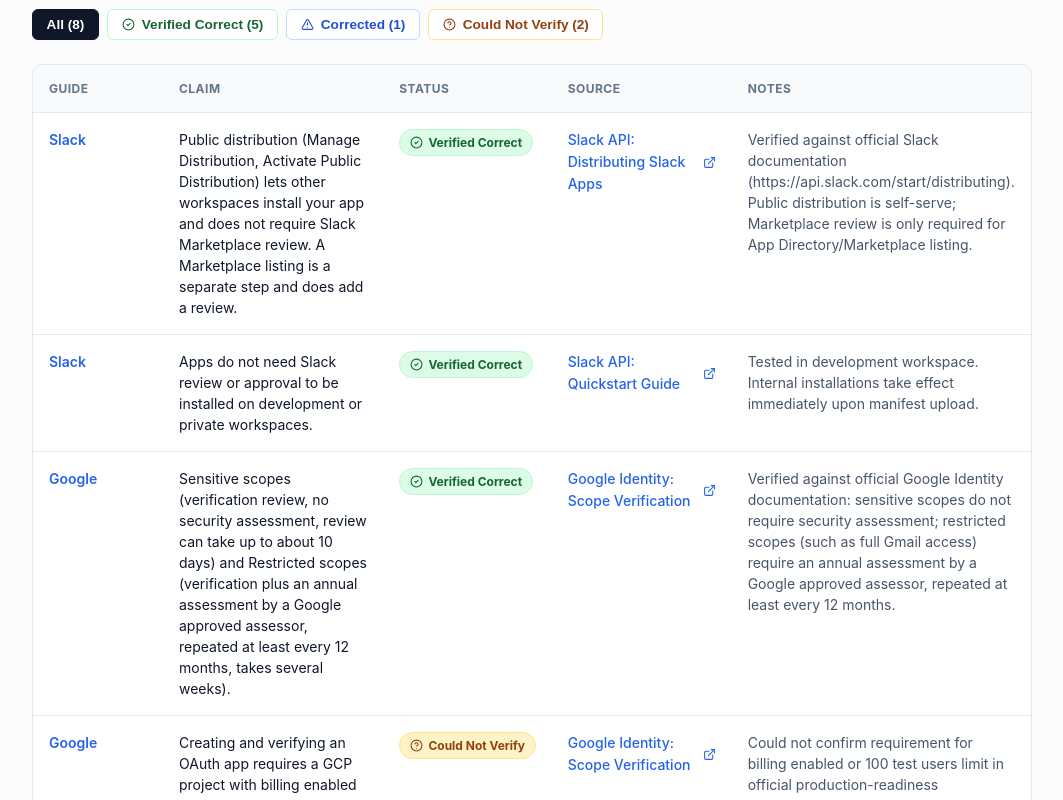
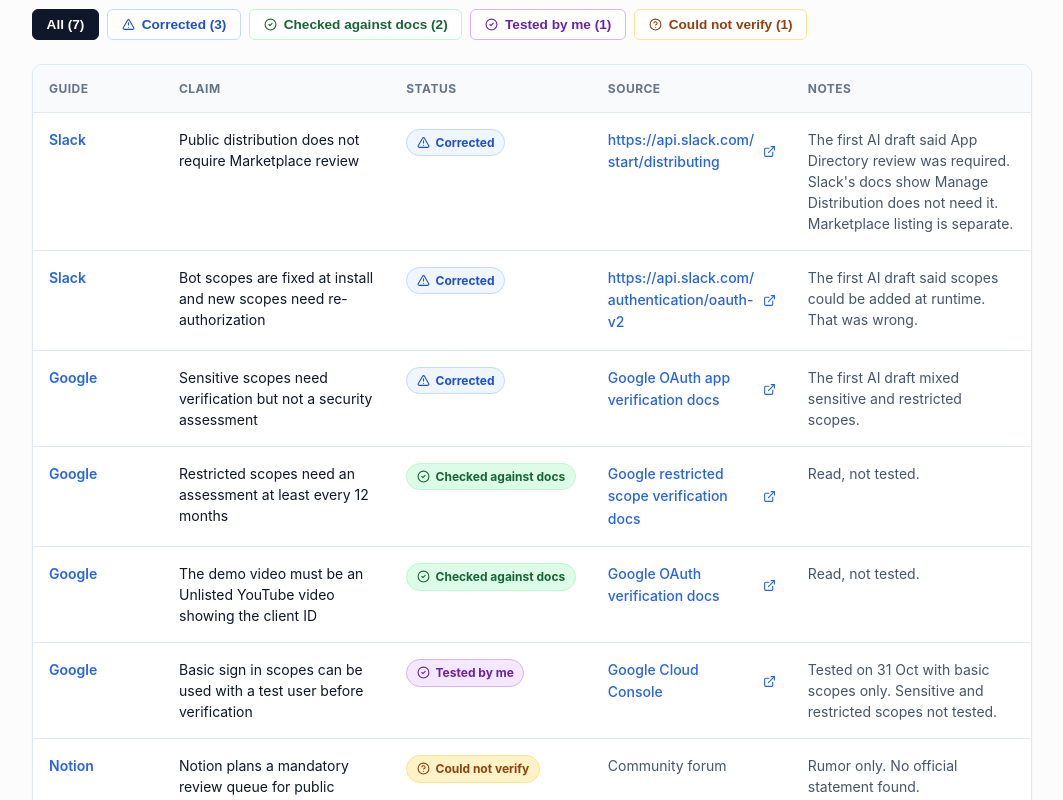
Before and after one commit to shivvering/Composio-Project, a Next.js app: page /verification-log in a window 1280 px wide. Shown: the part 340-1140 px from the top of the page, without its empty margins (108-1171 px from the left). Built offline with nearby package versions, Linux system fonts and the light colour scheme.

Commit message:
Update Verification Log with exactly 7 specified rows and allowed statuses

```diff
--- a/data/verification.json
+++ b/data/verification.json
@@ -2,73 +2,61 @@
   {
     "guide": "Slack",
     "guideSlug": "slack",
-    "claim": "Public distribution (Manage Distribution, Activate Public Distribution) lets other workspaces install your app and does not require Slack Marketplace review. A Marketplace listing is a separate step and does add a review.",
+    "claim": "Public distribution does not require Marketplace review",
+    "status": "Corrected",
     "source": "https://api.slack.com/start/distributing",
-    "sourceTitle": "Slack API: Distributing Slack Apps",
-    "status": "verified correct",
-    "notes": "Verified against official Slack documentation (https://api.slack.com/start/distributing). Public distribution is self-serve; Marketplace review is only required for App Directory/Marketplace listing."
+    "notes": "The first AI draft said App Directory review was required. Slack's docs show Manage Distribution does not need it. Marketplace listing is separate."
   },
   {
     "guide": "Slack",
     "guideSlug": "slack",
-    "claim": "Apps do not need Slack review or approval to be installed on development or private workspaces.",
-    "source": "https://api.slack.com/quickstart",
-    "sourceTitle": "Slack API: Quickstart Guide",
-    "status": "verified correct",
-    "notes": "Tested in development workspace. Internal installations take effect immediately upon manifest upload."
+    "claim": "Bot scopes are fixed at install and new scopes need re-authorization",
+    "status": "Corrected",
+    "source": "https://api.slack.com/authentication/oauth-v2",
+    "notes": "The first AI draft said scopes could be added at runtime. That was wrong."
   },
   {
     "guide": "Google",
     "guideSlug": "google",
-    "claim": "Sensitive scopes (verification review, no security assessment, review can take up to about 10 days) and Restricted scopes (verification plus an annual assessment by a Google approved assessor, repeated at least every 12 months, takes several weeks).",
-    "source": "https://developers.google.com/identity/protocols/oauth2/production-readiness/sensitive-scope-verification",
-    "sourceTitle": "Google Identity: Scope Verification",
-    "status": "verified correct",
-    "notes": "Verified against official Google Identity documentation: sensitive scopes do not require security assessment; restricted scopes (such as full Gmail access) require an annual assessment by a Google approved assessor, repeated at least every 12 months."
+    "claim": "Sensitive scopes need verification but not a security assessment",
+    "status": "Corrected",
+    "source": "Google OAuth app verification docs",
+    "sourceUrl": "https://developers.google.com/identity/protocols/oauth2/production-readiness/sensitive-scope-verification",
+    "notes": "The first AI draft mixed sensitive and restricted scopes."
   },
   {
     "guide": "Google",
     "guideSlug": "google",
-    "claim": "Creating and verifying an OAuth app requires a GCP project with billing enabled and allows up to 100 test users before submission.",
-    "source": "https://developers.google.com/identity/protocols/oauth2/production-readiness/sensitive-scope-verification",
-    "sourceTitle": "Google Identity: Scope Verification",
-    "status": "could not verify",
-    "notes": "Could not confirm requirement for billing enabled or 100 test users limit in official production-readiness verification documentation."
+    "claim": "Restricted scopes need an assessment at least every 12 months",
+    "status": "Checked against docs",
+    "source": "Google restricted scope verification docs",
+    "sourceUrl": "https://developers.google.com/identity/protocols/oauth2/production-readiness/restricted-scope-verification",
+    "notes": "Read, not tested."
   },
   {
-    "guide": "Slack",
-    "guideSlug": "slack",
-    "claim": "Slack bot tokens can dynamically request incremental scopes at runtime without workspace re-authorization.",
-    "source": "https://api.slack.com/authentication/oauth-v2",
-    "sourceTitle": "Slack OAuth v2 Docs",
-    "status": "corrected",
-    "notes": "Corrected from initial draft: Slack strictly enforces bot scopes granted at install time. Adding new scopes requires prompting the user to re-authorize."
+    "guide": "Google",
+    "guideSlug": "google",
+    "claim": "The demo video must be an Unlisted YouTube video showing the client ID",
+    "status": "Checked against docs",
+    "source": "Google OAuth verification docs",
+    "sourceUrl": "https://developers.google.com/identity/protocols/oauth2/production-readiness/sensitive-scope-verification",
+    "notes": "Read, not tested."
+  },
+  {
+    "guide": "Google",
+    "guideSlug": "google",
+    "claim": "Basic sign in scopes can be used with a test user before verification",
+    "status": "Tested by me",
+    "source": "Google Cloud Console",
+    "sourceUrl": "https://console.cloud.google.com",
+    "notes": "Tested on 31 Oct with basic scopes only. Sensitive and restricted scopes not tested."
   },
   {
     "guide": "Notion",
     "guideSlug": "notion",
-    "claim": "Notion does not require manual app review or verification to enable public OAuth.",
-    "source": "https://developers.notion.com/docs/authorization",
-    "sourceTitle": "Notion Authorization Guide",
-    "status": "verified correct",
-    "notes": "Tested public distribution toggle. Providing valid HTTPS redirect URI and privacy policy URLs enabled public OAuth immediately."
-  },
-  {
-    "guide": "Notion",
-    "guideSlug": "notion",
-    "claim": "Notion plans to introduce a mandatory manual review queue for all public integrations.",
-    "source": "https://developers.notion.com",
-    "sourceTitle": "Developer Community Forum",
-    "status": "could not verify",
-    "notes": "Community rumor. No official statement from Notion engineering confirming an approval queue as of Q4 2026."
-  },
-  {
-    "guide": "Linear",
-    "guideSlug": "linear",
-    "claim": "OAuth applications created via workspace settings have instant availability without manual review waits.",
-    "source": "https://linear.app/docs/api/authentication",
-    "sourceTitle": "Linear API Docs",
-    "status": "verified correct",
-    "notes": "Registered test application in workspace settings; client credentials generated and active immediately for testing."
+    "claim": "Notion plans a mandatory review queue for public integrations",
+    "status": "Could not verify",
+    "source": "Community forum",
+    "notes": "Rumor only. No official statement found."
   }
 ]
--- a/src/components/VerificationTable.tsx
+++ b/src/components/VerificationTable.tsx
@@ -3,7 +3,7 @@
 import React, { useState } from 'react';
 import Link from 'next/link';
 import { VerificationEntry, VerificationStatus } from '@/lib/verification';
-import { CheckCircle2, AlertTriangle, HelpCircle, ExternalLink, Filter } from 'lucide-react';
+import { CheckCircle2, AlertTriangle, HelpCircle, ExternalLink } from 'lucide-react';
 
 interface VerificationTableProps {
   initialEntries: VerificationEntry[];
@@ -19,7 +19,7 @@ export function VerificationTable({ initialEntries }: VerificationTableProps) {
 
   const getStatusBadge = (status: VerificationStatus) => {
     switch (status) {
-      case 'verified correct':
+      case 'Checked against docs':
         return (
           <span
             style={{
@@ -37,10 +37,10 @@ export function VerificationTable({ initialEntries }: VerificationTableProps) {
             }}
           >
             <CheckCircle2 size={13} />
-            <span>Verified Correct</span>
+            <span>Checked against docs</span>
           </span>
         );
-      case 'corrected':
+      case 'Corrected':
         return (
           <span
             style={{
@@ -61,7 +61,28 @@ export function VerificationTable({ initialEntries }: VerificationTableProps) {
             <span>Corrected</span>
           </span>
         );
-      case 'could not verify':
+      case 'Tested by me':
+        return (
+          <span
+            style={{
+              display: 'inline-flex',
+              alignItems: 'center',
+              gap: '0.35rem',
+              fontSize: '0.75rem',
+              fontWeight: 700,
+              padding: '0.2rem 0.6rem',
+              borderRadius: '9999px',
+              backgroundColor: '#f3e8ff',
+              color: '#6b21a8',
+              border: '1px solid #d8b4fe',
+              whiteSpace: 'nowrap',
+            }}
+          >
+            <CheckCircle2 size={13} />
+            <span>Tested by me</span>
+          </span>
+        );
+      case 'Could not verify':
         return (
           <span
             style={{
@@ -79,7 +100,7 @@ export function VerificationTable({ initialEntries }: VerificationTableProps) {
             }}
           >
             <HelpCircle size={13} />
-            <span>Could Not Verify</span>
+            <span>Could not verify</span>
           </span>
         );
     }
@@ -114,42 +135,55 @@ export function VerificationTable({ initialEntries }: VerificationTableProps) {
         </button>
 
         <button
-          onClick={() => setFilter('verified correct')}
+          onClick={() => setFilter('Corrected')}
           className="btn-action"
           style={{
-            backgroundColor: filter === 'verified correct' ? '#166534' : 'var(--bg-surface)',
-            color: filter === 'verified correct' ? '#ffffff' : '#166534',
+            backgroundColor: filter === 'Corrected' ? '#1d4ed8' : 'var(--bg-surface)',
+            color: filter === 'Corrected' ? '#ffffff' : '#1d4ed8',
+            borderColor: '#bfdbfe',
+          }}
+        >
+          <AlertTriangle size={13} />
+          <span>Corrected ({countFor('Corrected')})</span>
+        </button>
+
+        <button
+          onClick={() => setFilter('Checked against docs')}
+          className="btn-action"
+          style={{
+            backgroundColor: filter === 'Checked against docs' ? '#166534' : 'var(--bg-surface)',
+            color: filter === 'Checked against docs' ? '#ffffff' : '#166534',
             borderColor: '#bbf7d0',
           }}
         >
           <CheckCircle2 size={13} />
-          <span>Verified Correct ({countFor('verified correct')})</span>
+          <span>Checked against docs ({countFor('Checked against docs')})</span>
         </button>
 
         <button
-          onClick={() => setFilter('corrected')}
+          onClick={() => setFilter('Tested by me')}
           className="btn-action"
           style={{
-            backgroundColor: filter === 'corrected' ? '#1d4ed8' : 'var(--bg-surface)',
-            color: filter === 'corrected' ? '#ffffff' : '#1d4ed8',
-            borderColor: '#bfdbfe',
+            backgroundColor: filter === 'Tested by me' ? '#6b21a8' : 'var(--bg-surface)',
+            color: filter === 'Tested by me' ? '#ffffff' : '#6b21a8',
+            borderColor: '#d8b4fe',
           }}
         >
-          <AlertTriangle size={13} />
-          <span>Corrected ({countFor('corrected')})</span>
+          <CheckCircle2 size={13} />
+          <span>Tested by me ({countFor('Tested by me')})</span>
         </button>
 
         <button
-          onClick={() => setFilter('could not verify')}
+          onClick={() => setFilter('Could not verify')}
           className="btn-action"
           style={{
-            backgroundColor: filter === 'could not verify' ? '#92400e' : 'var(--bg-surface)',
-            color: filter === 'could not verify' ? '#ffffff' : '#92400e',
+            backgroundColor: filter === 'Could not verify' ? '#92400e' : 'var(--bg-surface)',
+            color: filter === 'Could not verify' ? '#ffffff' : '#92400e',
             borderColor: '#fde68a',
           }}
         >
           <HelpCircle size={13} />
-          <span>Could Not Verify ({countFor('could not verify')})</span>
+          <span>Could not verify ({countFor('Could not verify')})</span>
         </button>
       </div>
 
@@ -184,8 +218,8 @@ export function VerificationTable({ initialEntries }: VerificationTableProps) {
             >
               <th style={{ padding: '0.85rem 1rem', width: '130px' }}>Guide</th>
               <th style={{ padding: '0.85rem 1rem', minWidth: '220px' }}>Claim</th>
-              <th style={{ padding: '0.85rem 1rem', width: '160px' }}>Status</th>
-              <th style={{ padding: '0.85rem 1rem', width: '180px' }}>Source</th>
+              <th style={{ padding: '0.85rem 1rem', width: '170px' }}>Status</th>
+              <th style={{ padding: '0.85rem 1rem', width: '200px' }}>Source</th>
               <th style={{ padding: '0.85rem 1rem', minWidth: '220px' }}>Notes</th>
             </tr>
           </thead>
@@ -230,11 +264,12 @@ export function VerificationTable({ initialEntries }: VerificationTableProps) {
                   {getStatusBadge(entry.status)}
                 </td>
 
-                {/* Source Link */}
+                {/* Source Link or Text */}
                 <td style={{ padding: '1rem' }}>
                   {entry.source ? (
+                    (entry.sourceUrl || entry.source.startsWith('http')) ? (
                       <a
-                      href={entry.source}
+                        href={entry.sourceUrl || entry.source}
                         target="_blank"
                         rel="noreferrer"
                         style={{
@@ -246,9 +281,12 @@ export function VerificationTable({ initialEntries }: VerificationTableProps) {
                           wordBreak: 'break-word',
                         }}
                       >
-                      <span>{entry.sourceTitle || 'View Source'}</span>
+                        <span>{entry.source}</span>
                         <ExternalLink size={13} style={{ flexShrink: 0 }} />
                       </a>
+                    ) : (
+                      <span style={{ color: 'var(--text-secondary)' }}>{entry.source}</span>
+                    )
                   ) : (
                     <span style={{ color: 'var(--text-muted)' }}>—</span>
                   )}
--- a/src/lib/verification.ts
+++ b/src/lib/verification.ts
@@ -1,13 +1,18 @@
 import fs from 'fs';
 import path from 'path';
 
-export type VerificationStatus = 'verified correct' | 'corrected' | 'could not verify';
+export type VerificationStatus =
+  | 'Corrected'
+  | 'Checked against docs'
+  | 'Tested by me'
+  | 'Could not verify';
 
 export interface VerificationEntry {
   guide: string;
   guideSlug?: string;
   claim: string;
   source: string;
+  sourceUrl?: string;
   sourceTitle?: string;
   status: VerificationStatus;
   notes: string;
```
Lines whose indentation alone changed are shown as unchanged.
